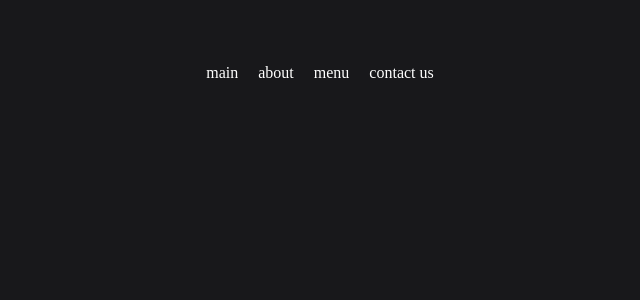
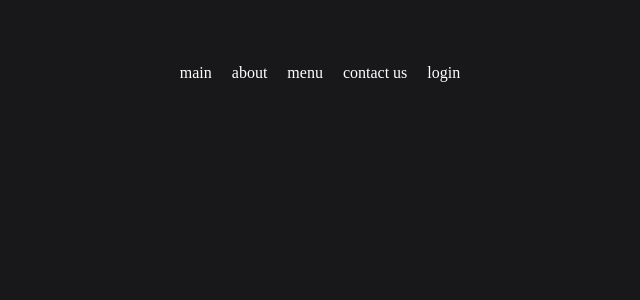
Before and after one commit to danieljosereyes/cacaofood, a React (Vite) app: page / in a window 1280 px wide. Shown: the top 300 px of the page, without its empty margins (320-960 px from the left). Built offline with nearby package versions, Linux system fonts and the light colour scheme.

Commit message:
[MODIFY] Agregar link al login en el componente pages

```diff
--- a/src/components/Pages.jsx
+++ b/src/components/Pages.jsx
@@ -16,6 +16,9 @@ function Menu() {
         <li>
           <Link className="link_decorate" to="/cacaofood/contactus">contact us</Link>
         </li>
+        <li>
+          <Link className="link_decorate" to="/cacaofood/login">login</Link>
+        </li>
       </ul>
     </div>
   );
```
